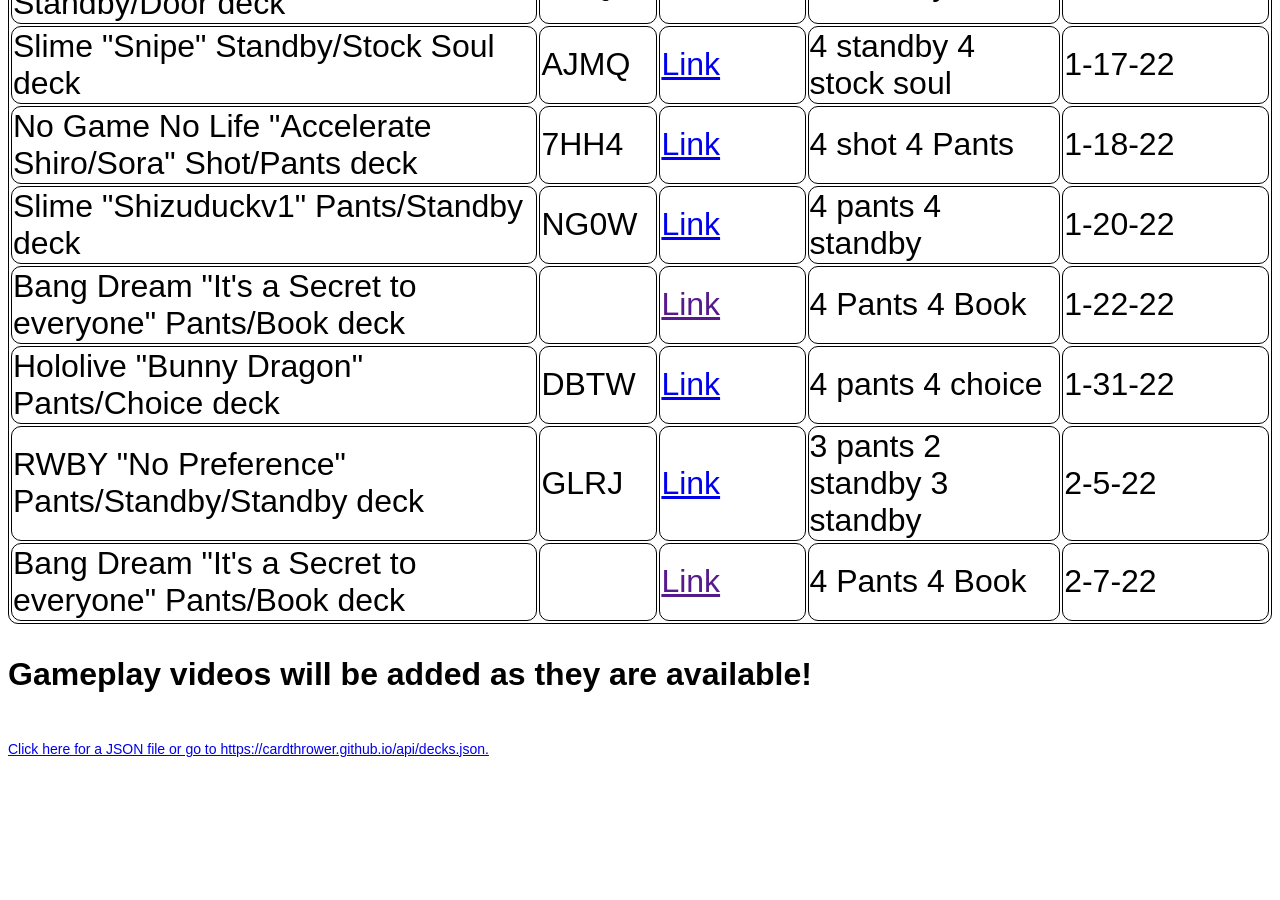
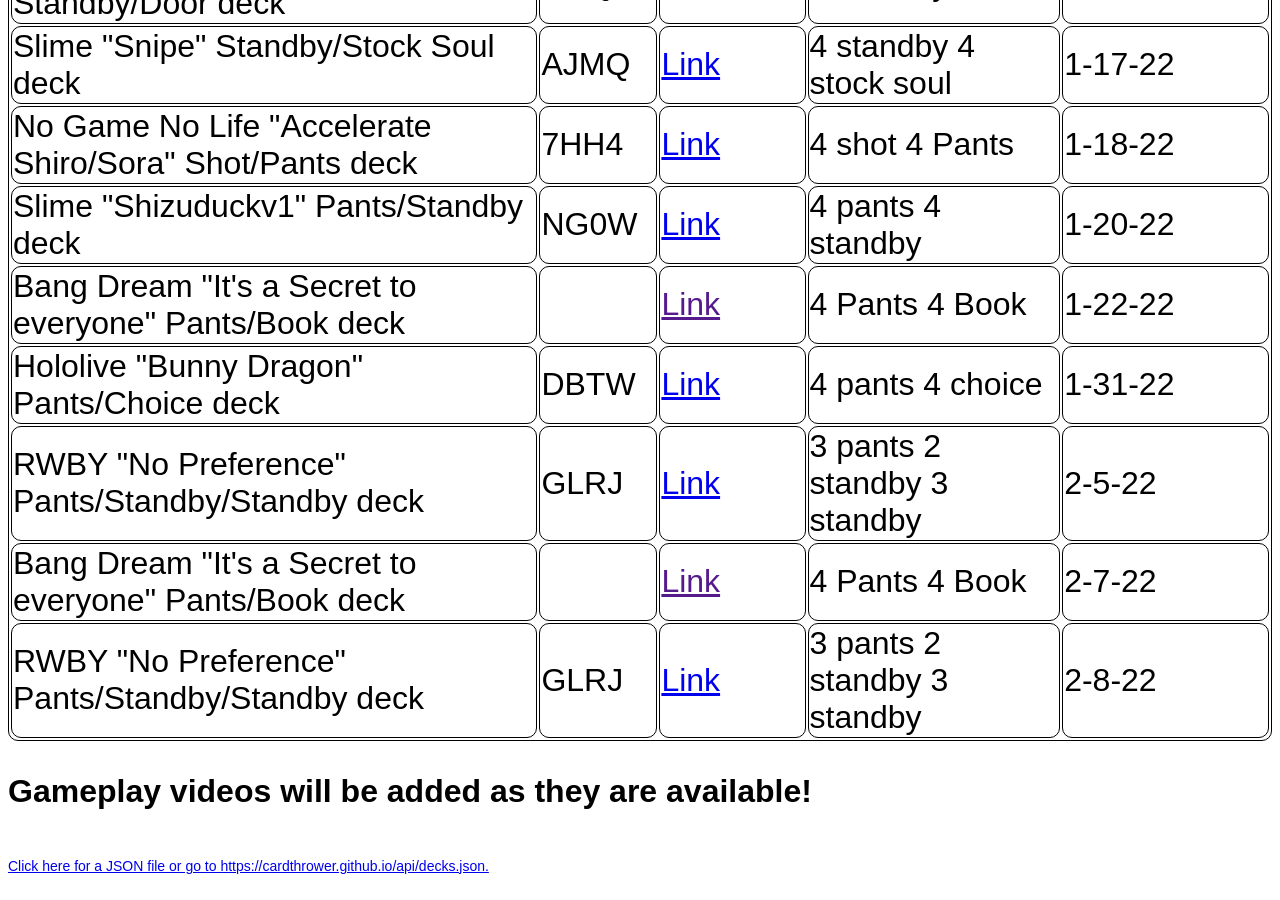
Before and after one commit to cardthrower/cardthrower.github.io, a Jekyll site: the page built from deck.html, in a window 1280 px wide and 900 px high, scrolled down 1486 px. Built offline with Jekyll 4.4.1, drawn with Linux system fonts in a browser that asks for light colours; before the commit the page ends 2269 px from its top, so only the background shows below that.

Commit message:
updated db

```diff
--- a/_data/decks.yml
+++ b/_data/decks.yml
@@ -110,3 +110,8 @@
   decklogurl:
   climaxes: 4 Pants 4 Book
   date: 2-7-22
+- name: RWBY "No Preference" Pants/Standby/Standby deck
+  code: GLRJ
+  decklogurl: https://decklog-en.bushiroad.com/view/GLRJ
+  climaxes: 3 pants 2 standby 3 standby
+  date: 2-8-22
```
